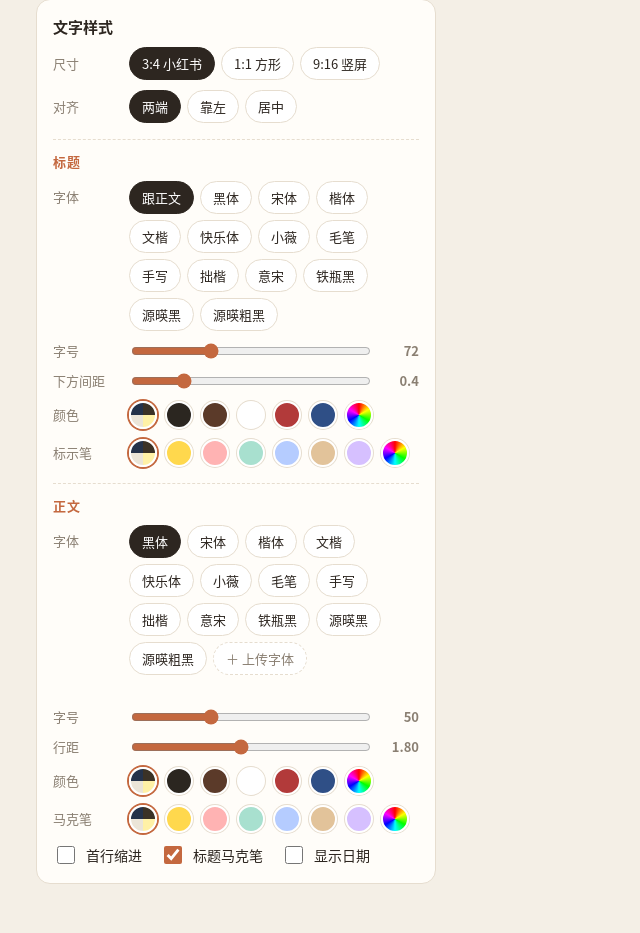
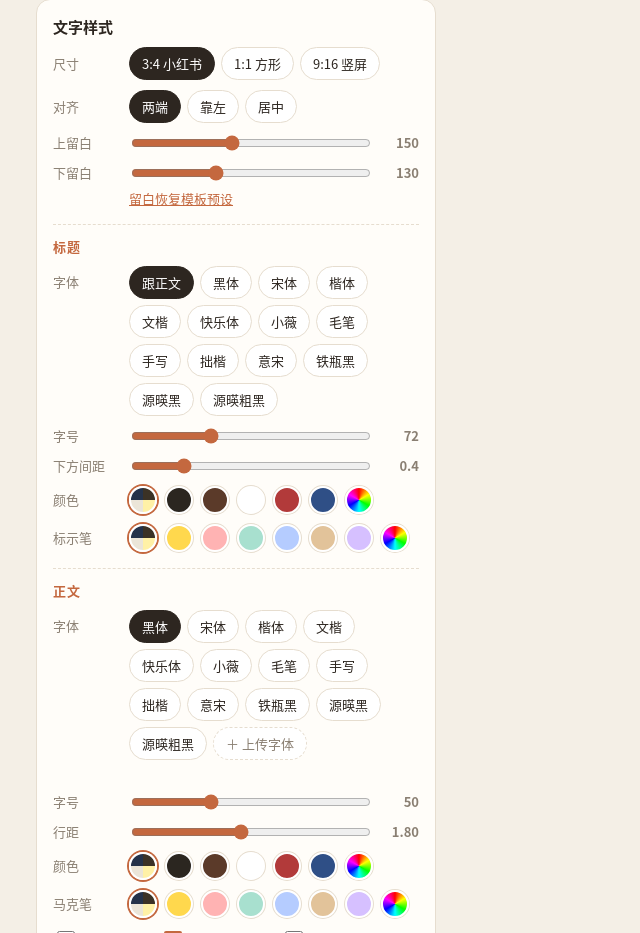
Before and after one commit to jwjw-888/textposter, a plain HTML site: page public/index.html in a window 1280 px wide. Shown: the part 1156-2089 px from the top of the page, without its empty margins (0-640 px from the left). Drawn offline with Linux system fonts and the light colour scheme.

Commit message:
可调整上下留白
Co-Authored-By: Claude Opus 5.5 <noreply@anthropic.com>
Claude-Session: https://claude.ai/code/session_012MRvNUcumRXfwz4cmuWJGN

```diff
--- a/public/index.html
+++ b/public/index.html
@@ -66,6 +66,7 @@
   .tools button{border:1px solid var(--line);background:#fff;border-radius:8px;padding:6px 12px;font:14px var(--sans);color:var(--ink);cursor:pointer}
   .tools button .hl{background:linear-gradient(transparent 55%,#ffd84d 55%,#ffd84d 92%,transparent 92%)}
   .tools small{font-size:12px;color:var(--muted)}
+  .linkbtn{border:0;background:none;padding:0;font:13px var(--sans);color:var(--accent);text-decoration:underline;cursor:pointer}
   .fstatus{font-size:12px;color:var(--muted);margin:-4px 0 0 72px;min-height:16px}
   .check{display:flex;align-items:center;gap:8px;font-size:14px;cursor:pointer;user-select:none}
   .check input{width:18px;height:18px;accent-color:var(--accent)}
@@ -143,6 +144,9 @@
       <h2 class="section-title">文字样式</h2>
       <div class="row"><span>尺寸</span><div class="seg" id="ratio"></div></div>
       <div class="row"><span>对齐</span><div class="seg" id="align"></div></div>
+      <div class="row"><span>上留白</span><input type="range" id="padTop" min="30" max="320" step="5"><b class="val" id="padTopV"></b></div>
+      <div class="row"><span>下留白</span><input type="range" id="padBottom" min="30" max="320" step="5"><b class="val" id="padBottomV"></b></div>
+      <div class="row" style="margin-top:-4px"><span></span><button type="button" class="linkbtn" id="padReset">留白恢复模板预设</button></div>
 
       <h3 class="sub">标题</h3>
       <div class="row" style="align-items:flex-start"><span style="padding-top:6px">字体</span><div class="seg" id="tfont"></div></div>
@@ -398,7 +402,7 @@ const tplById = id => TPLS.find(t=>t.id===id) || IMGS[id] || TPLS[0];
 const DEFAULTS = {
   title:'把日子过成喜欢的样子',
   body:'不用急着变成别人期待的样子。\n\n慢慢来，按自己的节奏，把每一件小事做好：早上给自己泡一杯热茶，下班路上看一眼晚霞，睡前写下今天值得开心的三件事。\n\n生活不会一下子变好，但会在这些小小的坚持里，一点一点亮起来。',
-  tpl:'cream', font:'sans', ratio:'3:4', align:'justify', fontSize:50, titleSize:72, titleGap:0.4, lineHeight:1.8, titleFont:'', titleColor:null, markColor:null, ulColor:null,
+  tpl:'cream', font:'sans', ratio:'3:4', align:'justify', fontSize:50, titleSize:72, titleGap:0.4, padTop:null, padBottom:null, lineHeight:1.8, titleFont:'', titleColor:null, markColor:null, ulColor:null,
   color:null, bg:null, indent:false, marker:true, showDate:false,
 };
 let st = {...DEFAULTS};
@@ -454,7 +458,7 @@ function wrap(ctx, text, maxW, indentW){
 
 function layout(st, W, H){
   const tpl = tplById(st.tpl);
-  const pad = {l: tpl.left || 100, r:100, t: tpl.top || 150, b: tpl.bottom || 130};
+  const pad = {l: tpl.left || 100, r:100, t: st.padTop ?? (tpl.top || 150), b: st.padBottom ?? (tpl.bottom || 130)};
   const cw = W - pad.l - pad.r, avail = H - pad.t - pad.b;
   const fs = st.fontSize, lh = fs * st.lineHeight;
   const tfs = st.titleSize, tlh = tfs * 1.35;
@@ -570,7 +574,7 @@ function drawPage(ctx, st, W, H, L, pi){
   const total = L.pages.length, ffs = Math.round(Math.max(26, fs * 0.56));
   ctx.font = fontStr(400, ffs, st.font);
   ctx.fillStyle = hexA(color.length === 7 ? color : '#000000', .55);
-  const fy = H - (tpl.foot || 72);
+  const fy = H - Math.max(24, Math.min(tpl.foot || 72, pad.b - 40));   // 下留白很小时，页码往下移
   const right = [];
   if (st.showDate) { const d = new Date(); right.push(`${d.getFullYear()}.${String(d.getMonth()+1).padStart(2,'0')}.${String(d.getDate()).padStart(2,'0')}`); }
   if (total > 1) right.push(`${pi+1}/${total}`);
@@ -613,7 +617,7 @@ function buildTplThumbs(){
     const s = {...sample, tpl:t.id};
     drawPage(ctx, s, 1080, 1440, layout(s, 1080, 1440), 0);
     b.appendChild(c); b.append(t.name);
-    b.onclick = () => { st.tpl = t.id; box.querySelectorAll('.tpl').forEach(x=>x.classList.remove('on')); b.classList.add('on'); update(); };
+    b.onclick = () => { st.tpl = t.id; box.querySelectorAll('.tpl').forEach(x=>x.classList.remove('on')); b.classList.add('on'); syncPad(); update(); };
     if (t.image) {
       const x = document.createElement('span'); x.className = 'x'; x.textContent = '✕'; x.title = '删除这张底图';
       x.onclick = async e => {
@@ -830,6 +834,15 @@ if ('serviceWorker' in navigator) addEventListener('load', () => navigator.servi
 /* 绑定输入 */
 for (const k of ['title','body']) { $(k).value = st[k]; $(k).addEventListener('input', e => { st[k] = e.target.value; update(); }); }
 for (const k of ['indent','marker','showDate']) { $(k).checked = st[k]; $(k).addEventListener('change', e => { st[k] = e.target.checked; update(); }); }
+/* 上下留白：没调过就跟着模板的预设值 */
+function syncPad(){
+  const tpl = tplById(st.tpl);
+  const t = st.padTop ?? (tpl.top || 150), b = st.padBottom ?? (tpl.bottom || 130);
+  $('padTop').value = t; $('padTopV').textContent = t;
+  $('padBottom').value = b; $('padBottomV').textContent = b;
+}
+for (const k of ['padTop','padBottom']) $(k).addEventListener('input', e => { st[k] = +e.target.value; $(k+'V').textContent = st[k]; update(); });
+$('padReset').onclick = () => { st.padTop = st.padBottom = null; syncPad(); update(); };
 for (const k of ['titleSize','titleGap','fontSize','lineHeight']) {
   const show = () => $(k+'V').textContent = k === 'lineHeight' ? (+st[k]).toFixed(2) : k === 'titleGap' ? (+st[k]).toFixed(1) : st[k];
   $(k).value = st[k]; show();
@@ -847,6 +860,7 @@ buildAllSwatches();
   buildFonts();
   if (FONTS[st.font].family || st.titleFont) { fstatus('正在载入字体…'); await loadFonts(); fstatus(''); }
   buildTplThumbs();
+  syncPad();
   render();
 })();
 })();
--- a/public/sw.js
+++ b/public/sw.js
@@ -1,5 +1,5 @@
 // 文字海报：离线也能用。网页本身先用网络最新版，没网时用暂存；字体用过一次就存起来。
-const CACHE = 'textposter-v7';
+const CACHE = 'textposter-v8';
 const SHELL = ['/', '/index.html', '/manifest.webmanifest', '/icons/icon-192.png', '/icons/apple-touch-icon.png'];
 
 self.addEventListener('install', e => {
```
